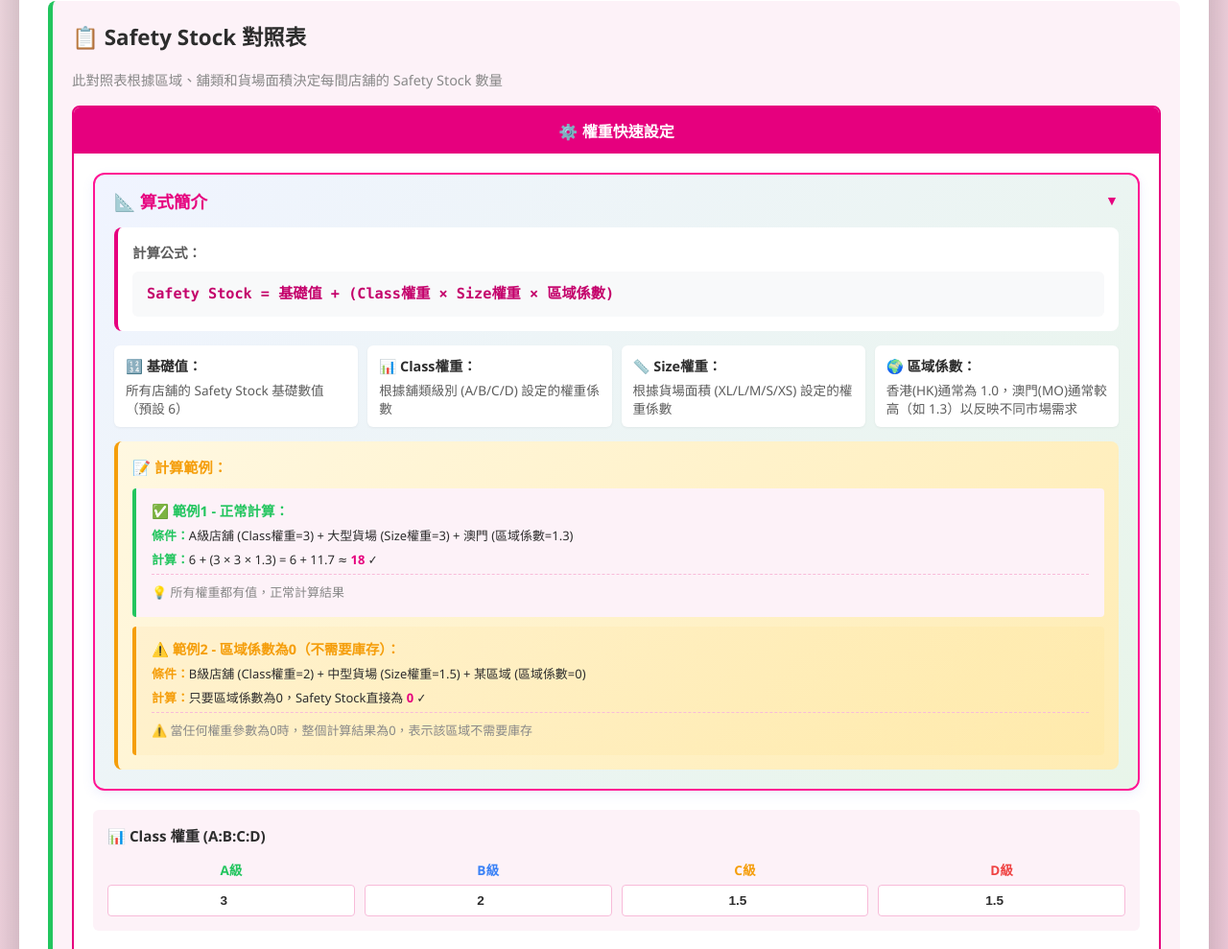
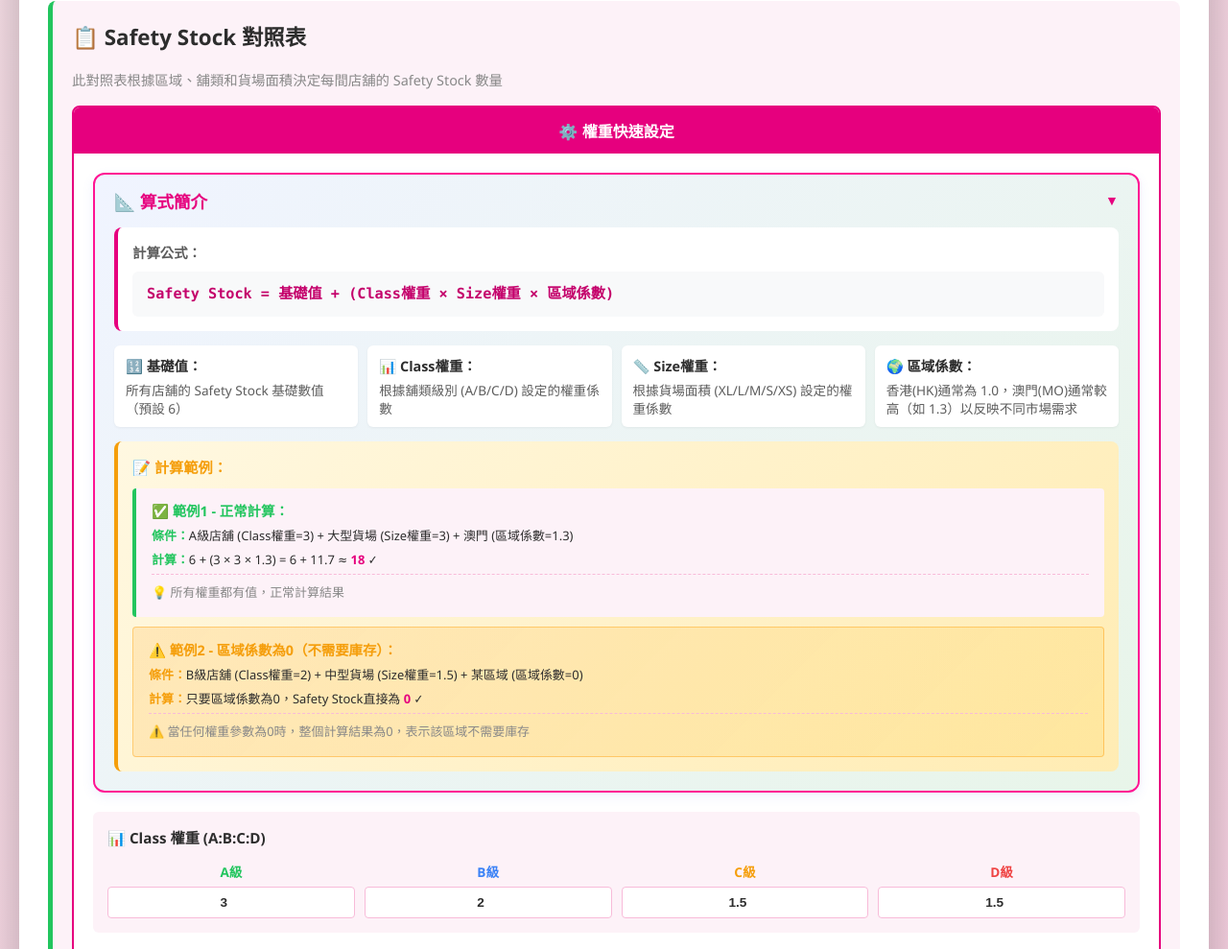
Before and after one commit to rickyyue315/NewSKUsafetystockCalculator, a website: page index.html in a window 1280 px wide. Shown: the part 199-1188 px from the top of the page at 96% size. Drawn offline with Linux system fonts and the light colour scheme.

Commit message:
Add files via upload

```diff
--- a/styles.css
+++ b/styles.css
@@ -642,7 +642,8 @@ footer {
 /* 第二個範例（提示類型）- 改變風格 */
 .formula-example-item:nth-child(2) {
     border-left-color: var(--color-warning);
-    background: linear-gradient(135deg, rgba(255, 152, 0, 0.05) 0%, rgba(255, 193, 7, 0.05) 100%);
+    background: linear-gradient(135deg, rgba(255, 152, 0, 0.15) 0%, rgba(255, 193, 7, 0.12) 100%);
+    border: 1px solid rgba(255, 152, 0, 0.4);
 }
 
 .formula-example-item:nth-child(2) strong:first-of-type {
```
